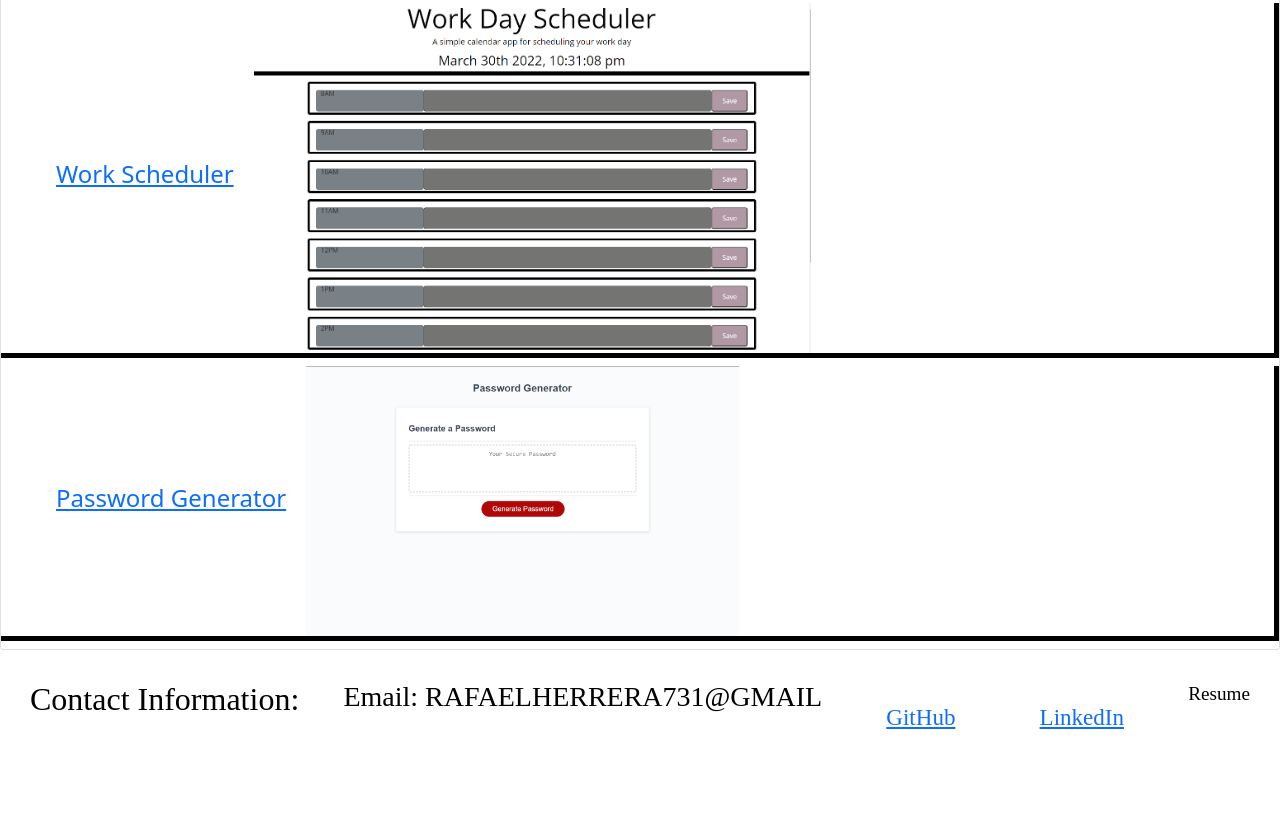
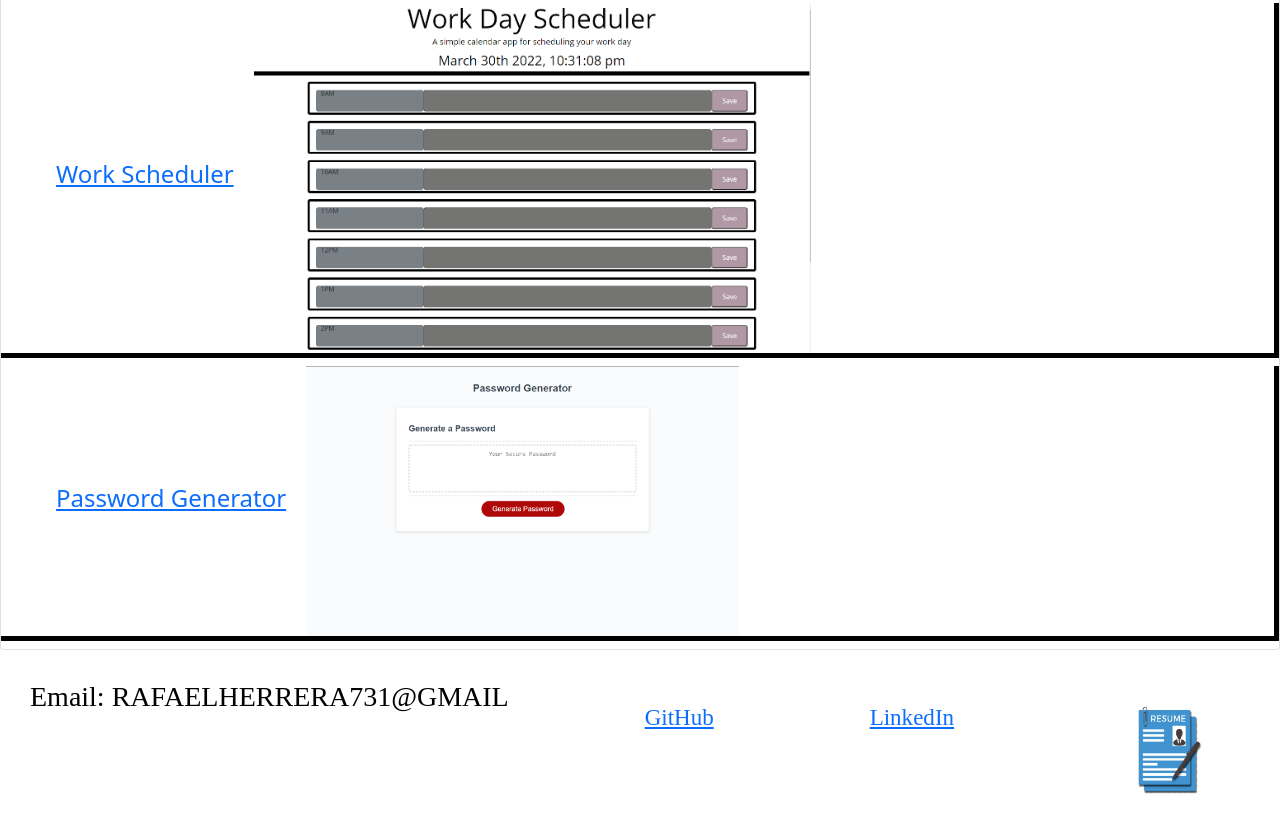
Before and after one commit to RafaelH731/Portfolio-Website, a plain HTML site: page index.html in a window 1280 px wide. Shown: the part 1239-2071 px from the top of the page. Before the commit the page ends 2024 px from the top, so only its background shows below. Drawn offline with nearby package versions, Linux system fonts and the light colour scheme.

Commit message:
added resume download button

```diff
--- a/index.html
+++ b/index.html
@@ -59,11 +59,13 @@
     </section>
 
     <footer class="main-footer" id="Contact-Information">
-        <h2>Contact Information: </h2>
+       <!-- // <h2>Contact Information: </h2> -->
         <h3>Email: RAFAELHERRERA731@GMAIL </h3>
         <a href="https://github.com/RafaelH731">GitHub</a>
         <a href="https://www.linkedin.com/in/rafael-herrera-016006238/">LinkedIn</a>
-        <div>Resume</div>
+        <a href="/img/resume2022.pdf" download>
+            <img src="/img/resumepic.png" alt="resume picture" width="120" height="100">
+          </a>
 
     </footer>
     <script src="https://cdn.jsdelivr.net/npm/bootstrap@5.1.3/dist/js/bootstrap.bundle.min.js" integrity="sha384-ka7Sk0Gln4gmtz2MlQnikT1wXgYsOg+OMhuP+IlRH9sENBO0LRn5q+8nbTov4+1p" crossorigin="anonymous"></script>
```
Also changed, not shown: img/resumepic.png (added), 1 other file.
